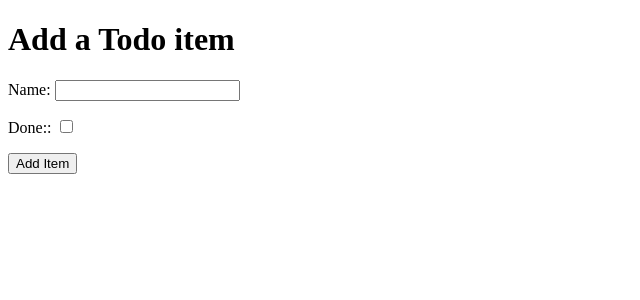
After one commit to Vepp1/hello-django, a Django app: page /add in a window 1280 px wide. The commit adds this page. Shown: the top 300 px of the page, without its empty margins (0-640 px from the left). Run offline with Django 3.2, Linux system fonts and the light colour scheme.

Commit message:
Add add_item method

```diff
--- a/django_todo/urls.py
+++ b/django_todo/urls.py
@@ -15,9 +15,10 @@ Including another URLconf
 """
 from django.contrib import admin
 from django.urls import path
-from todo.views import get_todo_list
+from todo.views import get_todo_list, add_item
 
 urlpatterns = [
     path('admin/', admin.site.urls),
-    path('', get_todo_list, name='get_todo_list')
+    path('', get_todo_list, name='get_todo_list'),
+    path('add', add_item, name='add')
 ]
--- a/todo/models.py
+++ b/todo/models.py
@@ -2,6 +2,8 @@ from unittest.util import _MAX_LENGTH
 from django.db import models
 
 # Create your models here.
+
+
 class Item(models.Model):
     name = models.CharField(max_length=50, null=False, blank=False)
     done = models.BooleanField(null=False, blank=False, default=False)
--- /dev/null
+++ b/todo/templates/todo/add_item.html
@@ -0,0 +1,32 @@
+<!DOCTYPE html>
+<html lang="en">
+<head>
+    <meta charset="UTF-8">
+    <meta http-equiv="X-UA-Compatible" content="IE=edge">
+    <meta name="viewport" content="width=device-width, initial-scale=1.0">
+    <title>Document</title>
+</head>
+<body>
+    <h1>Add a Todo item</h1>
+    <form method="POST" action="add">
+        {% csrf_token %}
+        <div>
+            <p>
+                <label for="id_name">Name:</label>
+                <input type="text" name="item_name" id="id_name" />
+            </p>
+        </div>
+        <div>
+            <p>
+                <label for="id_done">Done::</label>
+                <input type="checkbox" name="done" id="id_done" />
+            </p>
+        </div>
+        <div>
+            <p>
+                <button type="submit">Add Item</button>
+            </p>
+        </div>
+    </form>
+</body>
+</html>
--- a/todo/views.py
+++ b/todo/views.py
@@ -1,5 +1,22 @@
-from django.shortcuts import render
+from django.shortcuts import render, redirect
+from .models import Item
 
 # Create your views here.
+
+
 def get_todo_list(request):
-    return render(request, 'todo/todo_list.html')
+    items = Item.objects.all()
+    context = {
+        'items': items
+    }
+    return render(request, 'todo/todo_list.html', context)
+
+
+def add_item(request):
+    if request.method == 'POST':
+        name = request.POST.get('item_name')
+        done = 'done' in request.POST
+        Item.objects.create(name=name, done=done)
+
+        return redirect('get_todo_list')
+    return render(request, 'todo/add_item.html')
```
Also changed, not shown: todo/templates/todo/todo_list.html (+14 -0 lines), db.sqlite3, todo/admin.py (line endings or trailing spaces).
